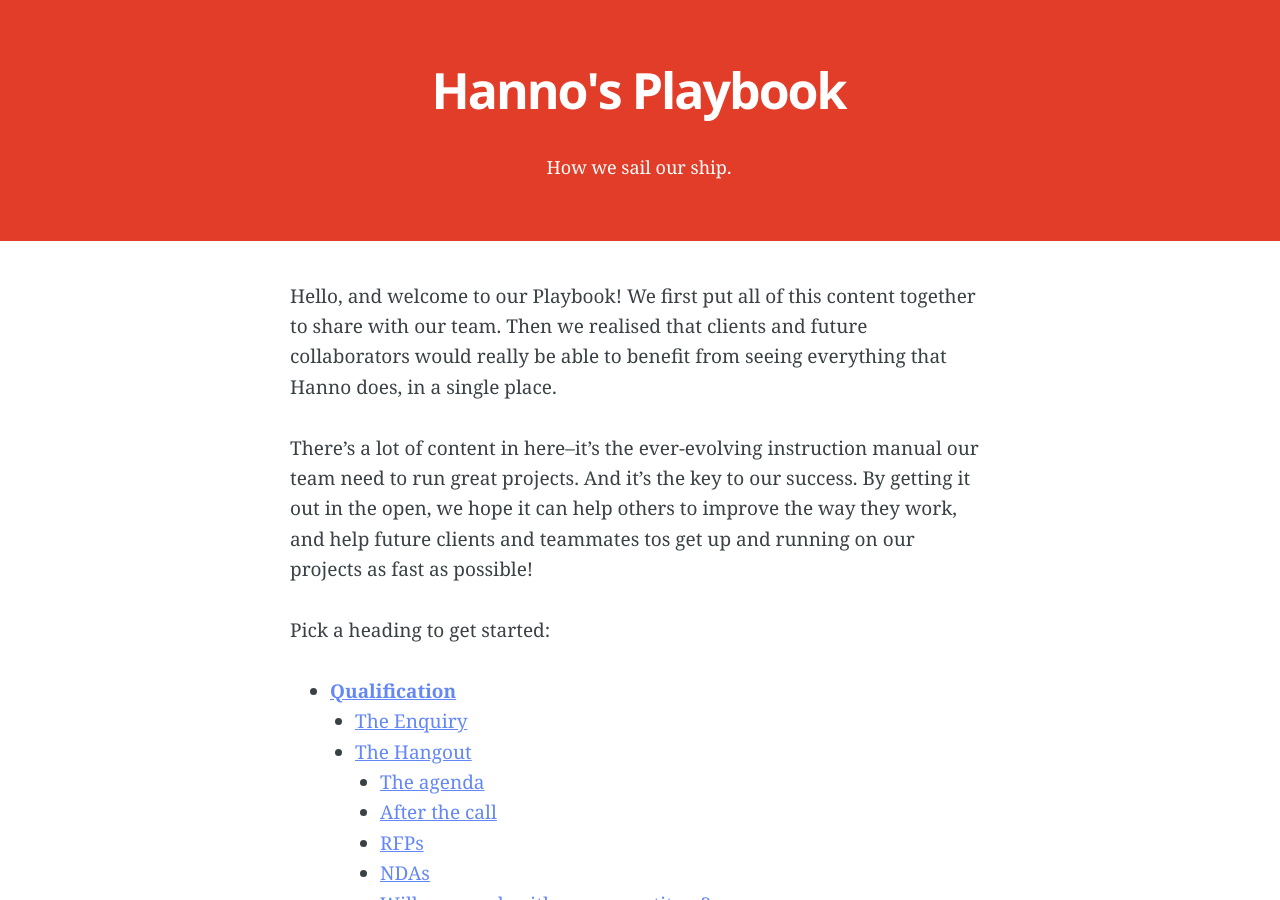
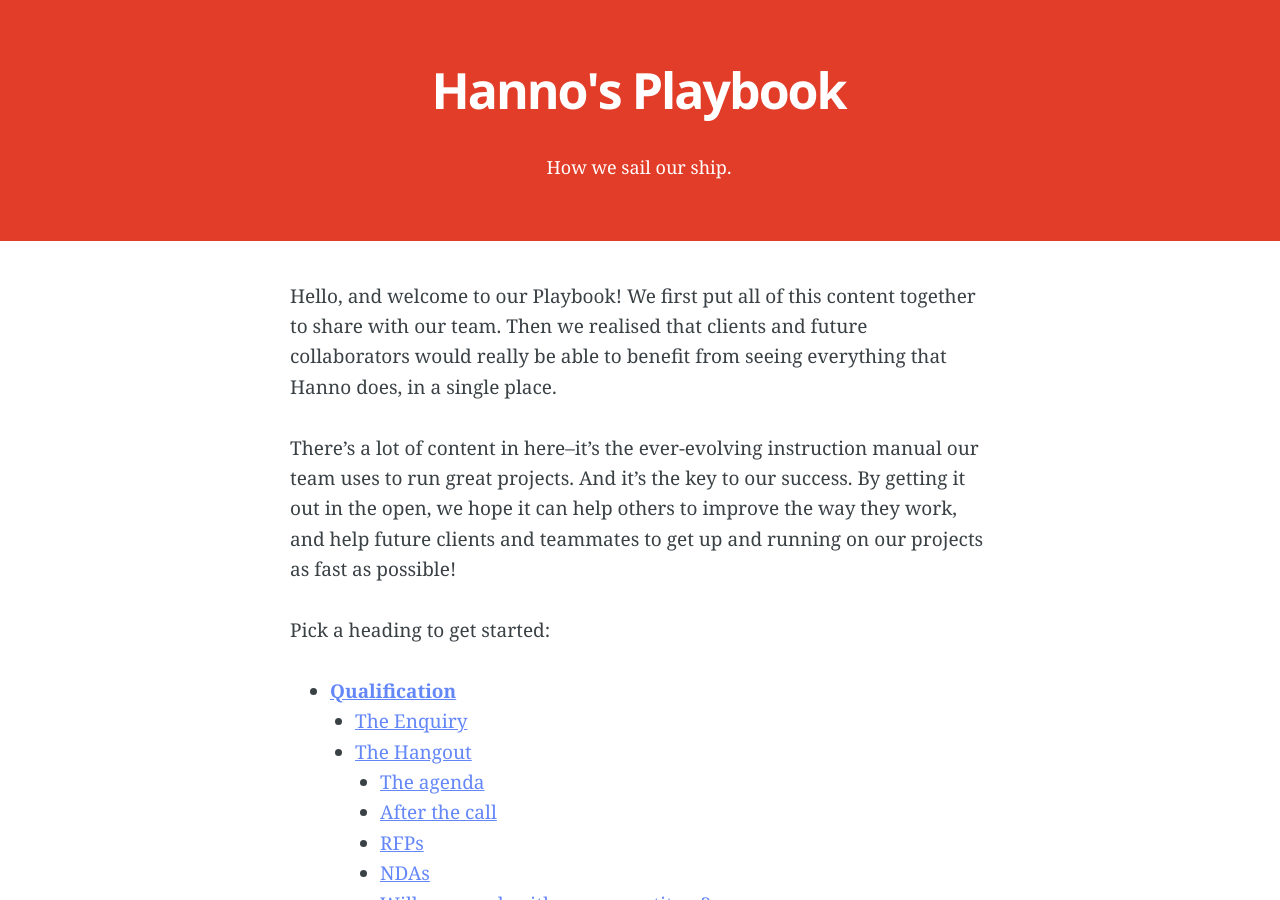
Before and after one commit to chrisco/playbook, a Jekyll site: the page built from index.md, in a window 1280 px wide and 900 px high. Built offline with Jekyll 4.4.1, drawn with Linux system fonts in a browser that asks for light colours; Markdown is read by kramdown in place of the engine named in the settings.

Commit message:
Fix typos in paragraph 2

```diff
--- a/index.md
+++ b/index.md
@@ -6,7 +6,7 @@
 
 Hello, and welcome to our Playbook! We first put all of this content together to share with our team. Then we realised that clients and future collaborators would really be able to benefit from seeing everything that Hanno does, in a single place.
 
-There’s a lot of content in here--it’s the ever-evolving instruction manual our team need to run great projects. And it’s the key to our success. By getting it out in the open, we hope it can help others to improve the way they work, and help future clients and teammates tos get up and running on our projects as fast as possible!
+There’s a lot of content in here--it’s the ever-evolving instruction manual our team uses to run great projects. And it’s the key to our success. By getting it out in the open, we hope it can help others to improve the way they work, and help future clients and teammates to get up and running on our projects as fast as possible!
 
 Pick a heading to get started:
 
```
